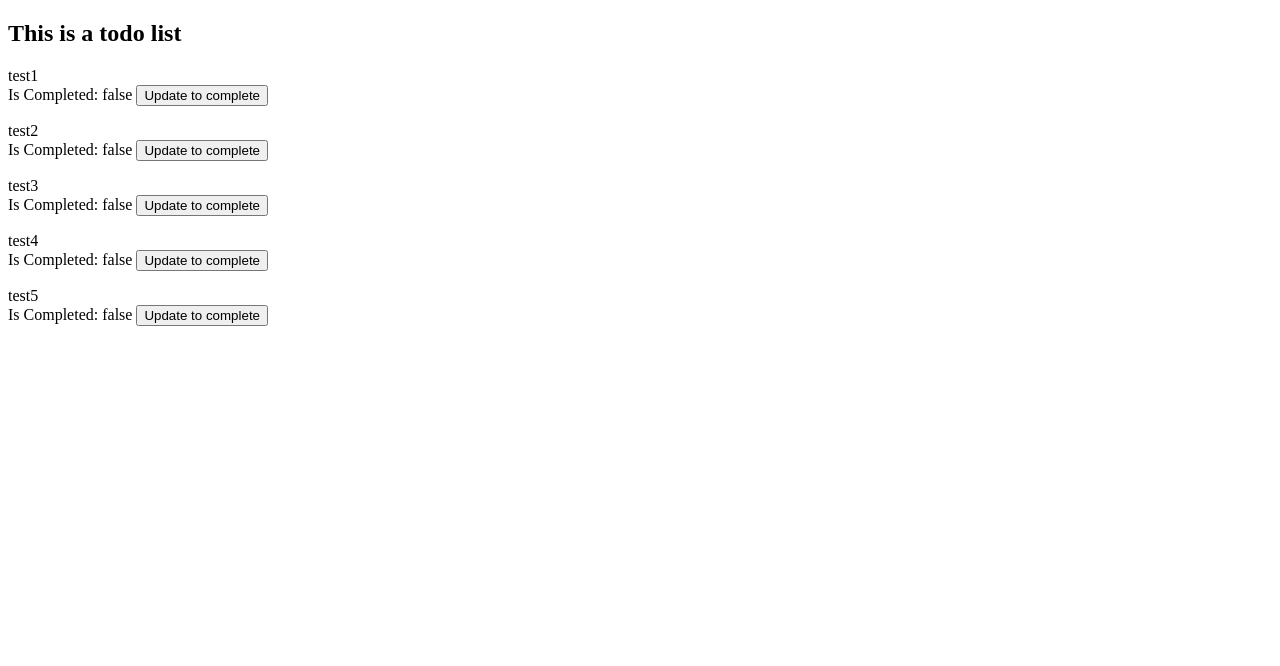
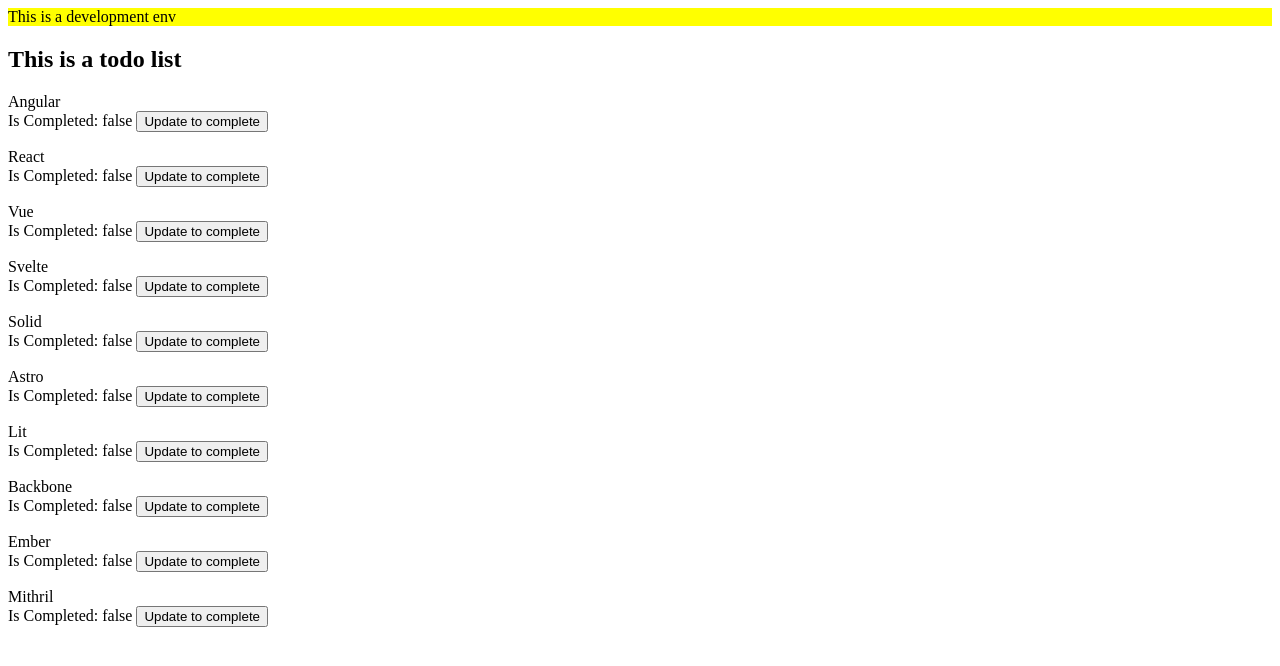
Before and after one commit to pedro30092/angular-crud-app, an Angular app: page / in a window 1280 px wide. Shown: the top 666 px of the page. Built offline with nearby package versions, Linux system fonts and the light colour scheme.

Commit message:
Handle conditionals

```diff
--- a/src/app/app.component.html
+++ b/src/app/app.component.html
@@ -1,2 +1,6 @@
+@if (environment === 'dev') {
+<div style="background-color: yellow">This is a development env</div>
+}
+
 <app-todo-list></app-todo-list>
 <router-outlet />
--- a/src/app/app.component.ts
+++ b/src/app/app.component.ts
@@ -1,13 +1,19 @@
 import { Component } from '@angular/core';
 import { RouterOutlet } from '@angular/router';
-import { TodoListComponent } from "./todos/todo-list/todo-list.component";
+import { TodoListComponent } from './todos/todo-list/todo-list.component';
 
 @Component({
   selector: 'app-root',
   imports: [RouterOutlet, TodoListComponent],
   templateUrl: './app.component.html',
-  styleUrl: './app.component.css'
+  styleUrl: './app.component.css',
 })
 export class AppComponent {
   title = 'angular-crud-app';
+  environment = Environment.Dev;
 }
+
+enum Environment {
+  Dev = 'dev',
+  Prod = 'prod',
+}
--- a/src/app/todos/todo-list-item/todo-list-item.component.html
+++ b/src/app/todos/todo-list-item/todo-list-item.component.html
@@ -4,5 +4,11 @@
 
   Is Completed: {{ isCompleted() }}
 
-  <button type="button" (click)="toggleCompleted()">Update to complete</button>
+  <button
+    type="button"
+    [disabled]="isButtonDisabled()"
+    (click)="toggleCompleted()"
+  >
+    Update to complete
+  </button>
 </p>
--- a/src/app/todos/todo-list-item/todo-list-item.component.ts
+++ b/src/app/todos/todo-list-item/todo-list-item.component.ts
@@ -13,4 +13,8 @@ export class TodoListItemComponent {
   toggleCompleted() {
     this.isCompleted.update((completed) => !completed);
   }
+
+  isButtonDisabled(): boolean {
+    return this.isCompleted();
+  }
 }
--- a/src/app/todos/todo-list/todo-list.component.html
+++ b/src/app/todos/todo-list/todo-list.component.html
@@ -1,7 +1,5 @@
 <h2>This is a todo list</h2>
 
-<app-todo-list-item [title]="'test1'"></app-todo-list-item>
-<app-todo-list-item [title]="'test2'"></app-todo-list-item>
-<app-todo-list-item [title]="'test3'"></app-todo-list-item>
-<app-todo-list-item [title]="'test4'"></app-todo-list-item>
-<app-todo-list-item [title]="'test5'"></app-todo-list-item>
+@for (item of todos; track $index) {
+<app-todo-list-item [title]="item.title"></app-todo-list-item>
+}
--- a/src/app/todos/todo-list/todo-list.component.ts
+++ b/src/app/todos/todo-list/todo-list.component.ts
@@ -1,13 +1,48 @@
 import { Component } from '@angular/core';
 import { TodoListItemComponent } from '../todo-list-item/todo-list-item.component';
+
+interface TodoItem {
+  title: string;
+}
 
 @Component({
   selector: 'app-todo-list',
   standalone: true,
   imports: [TodoListItemComponent],
   templateUrl: './todo-list.component.html',
-  styleUrl: './todo-list.component.css'
+  styleUrl: './todo-list.component.css',
 })
 export class TodoListComponent {
-
+  todos: TodoItem[] = [
+    {
+      title: 'Angular',
+    },
+    {
+      title: 'React',
+    },
+    {
+      title: 'Vue',
+    },
+    {
+      title: 'Svelte',
+    },
+    {
+      title: 'Solid',
+    },
+    {
+      title: 'Astro',
+    },
+    {
+      title: 'Lit',
+    },
+    {
+      title: 'Backbone',
+    },
+    {
+      title: 'Ember',
+    },
+    {
+      title: 'Mithril',
+    },
+  ];
 }
```
